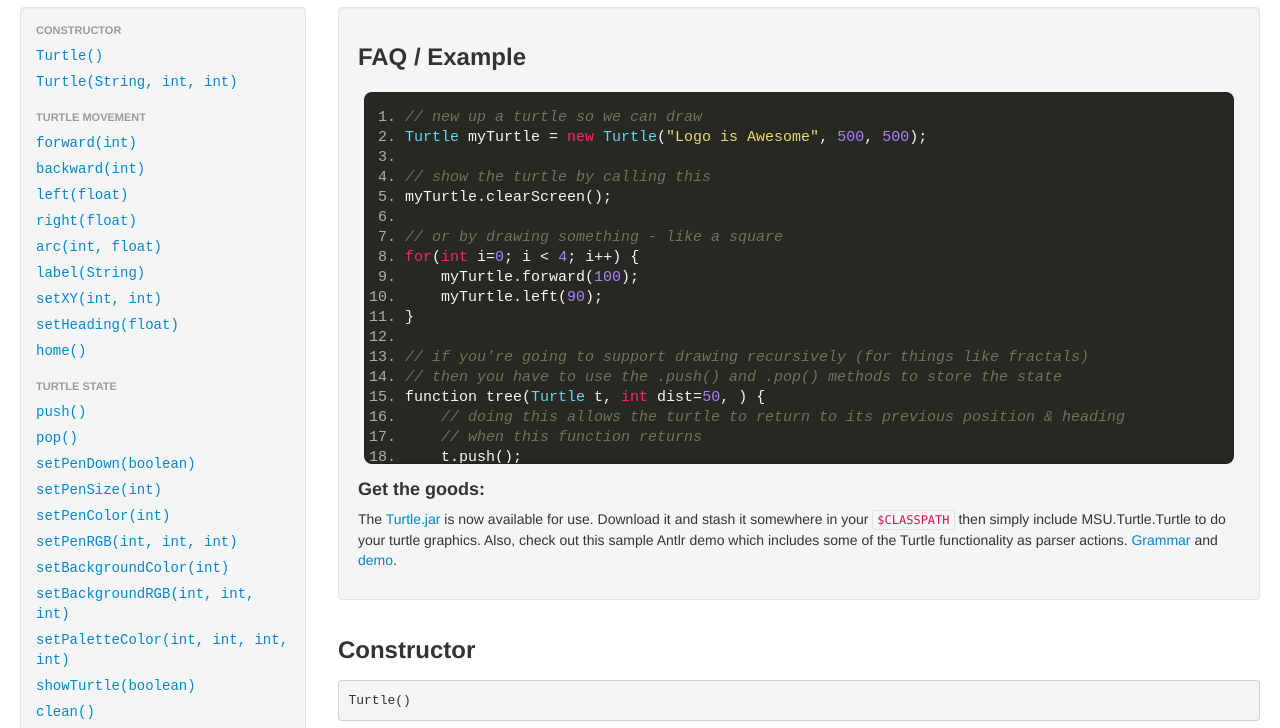
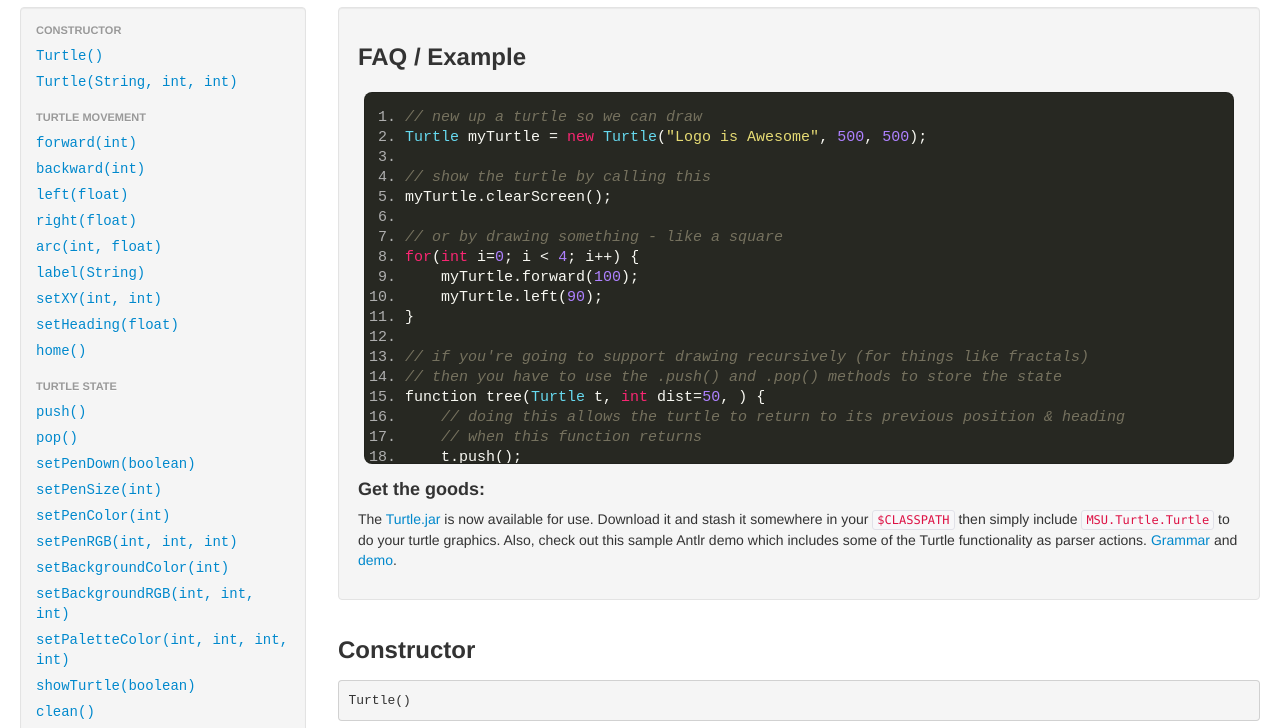
Before and after one commit to Sudoka/JavaTurtle, a plain HTML site: page index.html in a window 1280 px wide. Shown: the part 53-781 px from the top of the page. Drawn offline with nearby package versions, Linux system fonts and the light colour scheme.

Commit message:
clarity tweaks

```diff
--- a/index.html
+++ b/index.html
@@ -206,9 +206,11 @@ function tree(Turtle t, int dist=50, ) {
             <h4>Get the goods:</h4>
             <p>The <a href="Turtle.jar">
                 Turtle.jar</a> is now available for use.  Download it and stash it
-                somewhere in your <code>$CLASSPATH</code> then simply include MSU.Turtle.Turtle to do your turtle graphics. Also, check out this sample Antlr
-                demo which includes some of the Turtle functionality as parser actions.
-                <a href="Turtle.g">Grammar</a> and <a href="TurtleTest.java">demo</a>.
+                somewhere in your <code>$CLASSPATH</code> then simply include <code>
+                MSU.Turtle.Turtle</code> to do your turtle graphics. Also, check out
+                this sample Antlr demo which includes some of the Turtle functionality
+                as parser actions. <a href="Turtle.g">Grammar</a> and
+                <a href="TurtleTest.java">demo</a>.
               </p>
           </div>
           <div class="row-fluid">
```
